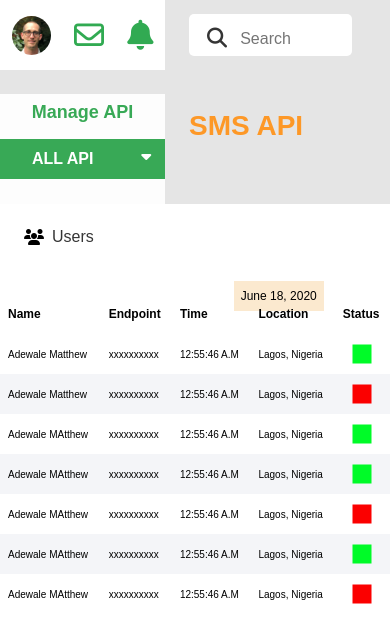
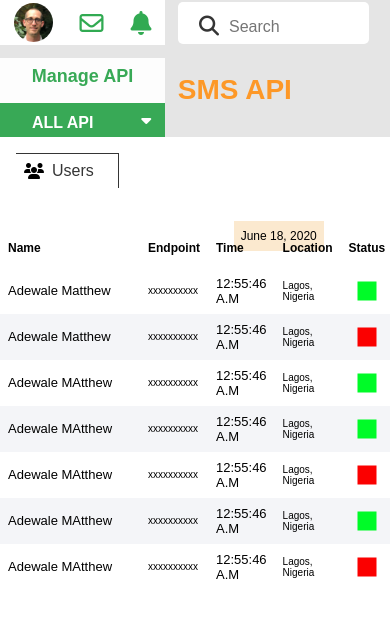
Before and after one commit to solexy79/dashboard, a plain HTML site: page users.html in a window 390 px wide. Drawn offline with Linux system fonts and the light colour scheme.

Commit message:
added finishing touches

```diff
--- a/style.css
+++ b/style.css
@@ -204,6 +204,20 @@ input[type ='search']{
   padding: .5rem;
 }
 
+.api-nav li:nth-child(2){
+  border-bottom: 1px solid #353535;
+}
+
+.api-nav li:nth-child(3){
+  border-bottom: 1px solid #353535;
+}
+
+
+.api-nav li:nth-child(1){
+  border-top: 1px solid #353535;
+  border-right: 1px solid #353535;
+}
+
 .api-nav p{
   color: #353535;
   margin-right: 1rem;
@@ -291,6 +305,10 @@ td, th {
 
 tr:nth-child(even) {
   background-color: #F4F5F8;
+}
+
+td:nth-child(1){
+  min-width: 140px;
 }
 
 
@@ -505,24 +523,29 @@ tr:nth-child(even) {
 @media(max-width:460px){
   .container{
     grid-template-columns: 165px 1fr 1fr;
-    grid-template-rows: 70px 70px 1fr;
+    grid-template-rows: 45px 50px 1fr;
+    grid-gap: .8rem;
   }
   table {
     margin: 2.5rem 0rem 0;
   }
   td {
+    font-size: 13px;
+    padding: .5rem;
+  }
+
+  td:nth-child(even){
     font-size: 10px;
-    padding: .5rem;
   }
 
   .search-box{
     margin-right: .5rem;
-    width: 90%;
+    width: 100%;
   }
 
   .search-box i{
 
-    top: 28px;
+    top: 16px;
     left: 10%;
   }
   input[type ='search']{
@@ -555,5 +578,9 @@ tr:nth-child(even) {
     width: 80%;
 
   }
+  .user-notice i{
+    font-size: 24px;
+  }
+
 
 }
```
